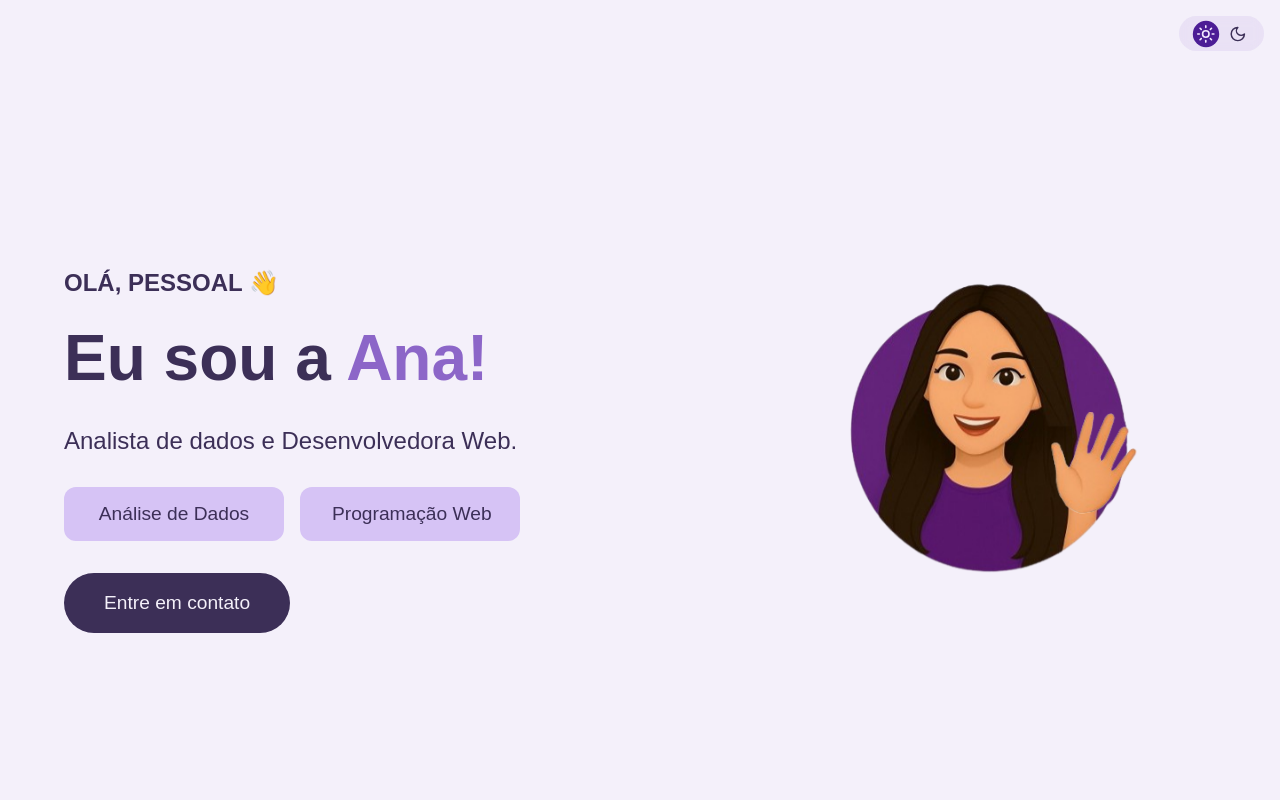
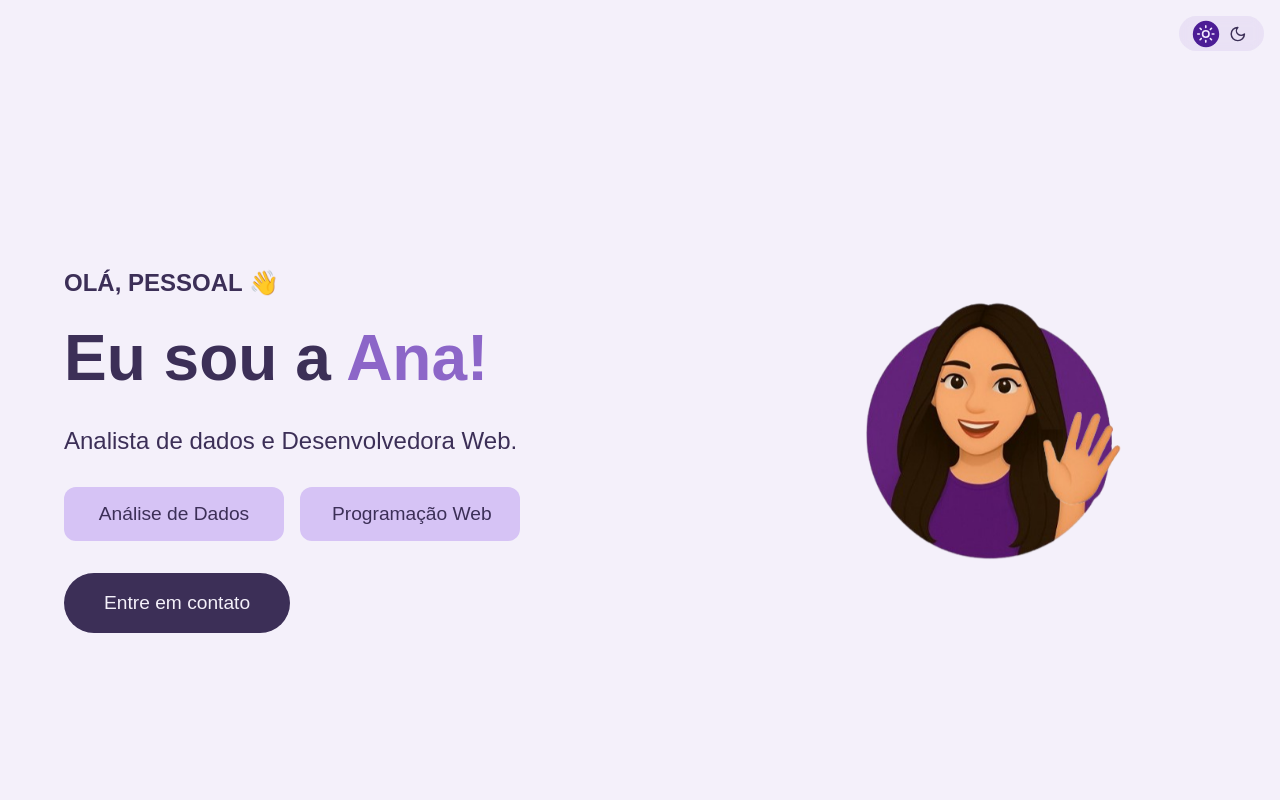
Before and after one commit to anazambarda/Portfolio, a React (Vite) app: page / in a window 1280 px wide. Shown: the top 800 px of the page. Built offline with nearby package versions, Linux system fonts and the light colour scheme.

Commit message:
atualizando mão personagem

```diff
--- a/src/App.tsx
+++ b/src/App.tsx
@@ -95,9 +95,11 @@ function App() {
         </div>
 
         {/* 🔥 Avatar + Mão */}
-        <div className="image-content avatar-wrapper">
-          <img src={avatar} alt="Avatar" className="personagem" />
-          <img src={mao} alt="Mão acenando" className="mao" />
+        <div className="avatar-wrapper">
+          <div className="avatar-container">
+            <img src={avatar} alt="Avatar" className="personagem" />
+            <img src={mao} alt="Mão acenando" className="mao" />
+          </div>
         </div>
       </div>
 
--- a/src/styles/layout.css
+++ b/src/styles/layout.css
@@ -14,10 +14,17 @@
 /* Avatar com mão animada */
 /* Avatar com mão animada */
 .avatar-wrapper {
+  max-width: 450px;
+  width: 100%;
+  display: flex;
+  justify-content: center;
+}
+
+.avatar-container {
   position: relative;
-  width: 450px;  /* ⬆️ Aumentei aqui */
-  height: auto;
+  width: clamp(280px, 55vw, 400px); /* 👈 Agora bem maior! */
 }
+
 
 .personagem {
   width: 100%;
@@ -27,12 +34,16 @@
 
 .mao {
   position: absolute;
-  top: 180px;     /* ↕️ Ajuste vertical (aumenta = desce, diminui = sobe) */
-  right: 80px;  /* ↔️ Ajuste horizontal (aumenta = vai pra esquerda, diminui = vai pra direita) */
-  width: 85px;  /* Tamanho da mão */
+  top: 40%;
+  left: 63%;
+  width: clamp(30px, 22%, 77px);
   transform-origin: bottom center;
   animation: acenar 1.5s infinite ease-in-out;
 }
+
+
+
+
 
 /* 🔄 Animação do aceno */
 @keyframes acenar {
```
